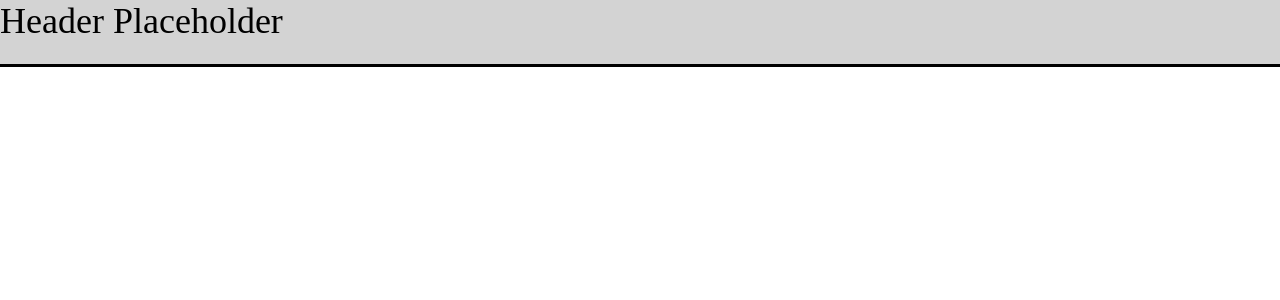
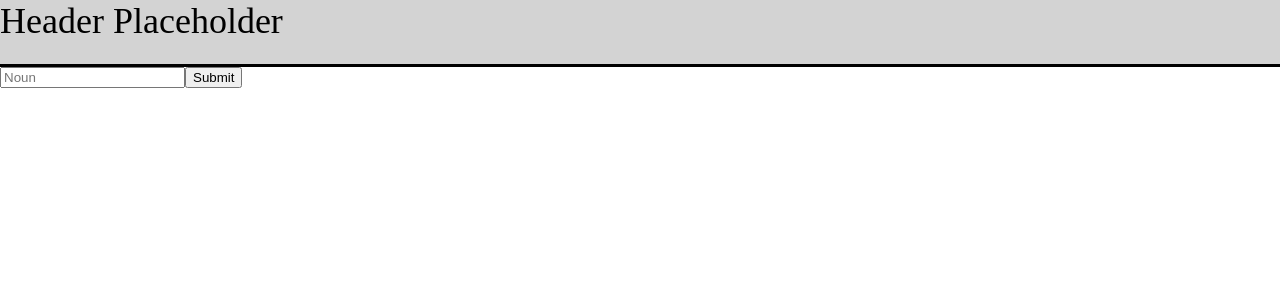
Before and after one commit to d-e-k-k/rap-libs, a React (Create React App) app: page / in a window 1280 px wide. Shown: the top 300 px of the page. Built offline with nearby package versions, Linux system fonts and the light colour scheme.

Commit message:
state added to App.js

```diff
--- a/src/components/app/App.js
+++ b/src/components/app/App.js
@@ -1,12 +1,17 @@
-import React from 'react';
+import React, {useState} from 'react';
 import Header from '../header/Header'
+import MadLibForm from '../mad-lib-form/MadLibForm'
 
 const App = () => {
+    const [keyWords, setKeyWords] = useState([])
     return (
         <div>
             <header>
                 <Header />
             </header>
+            <main>
+                <MadLibForm />
+            </main>
         </div>
     );
 };
@@ -17,3 +22,4 @@ export default App;
 // will contain a welcome screen
 // move to form screen after welcome
 // after from submited load results screen
+// keywords state will be created in app and passed down to children
--- a/src/components/header/Header.js
+++ b/src/components/header/Header.js
@@ -10,4 +10,8 @@ const Header = () => {
 
 export default Header;
 
-//
+// Header will contain
+// title
+//about
+//new rap lib tabs
+// new rap lib tab will take you to a blank/new raplib form
--- a/src/components/mad-lib-form/MadLibForm.js
+++ b/src/components/mad-lib-form/MadLibForm.js
@@ -3,9 +3,21 @@ import React from 'react';
 const MadLibForm = () => {
     return (
         <div>
-
+            <form>
+                <input id='noun'placeholder='Noun' required/>
+                <button type='submit'>Submit</button>
+            </form>
         </div>
     );
 };
 
 export default MadLibForm;
+// useState will be imported
+// state will be loaded and deconructed
+// gerneral form sturcture will be created
+// starting with one input and one submit button
+// state will be updated when form is submitted
+// getryhing word function will fire when submitted event happends
+//getryhming word will contain a fetch
+// fetch url will be base with spot for variables: keyWords and key
+//key will be from local storage
--- a/src/components/mad-lib-results/MadLibResults.js
+++ b/src/components/mad-lib-results/MadLibResults.js
@@ -9,3 +9,7 @@ const MadLibResults = () => {
 };
 
 export default MadLibResults;
+// import use state
+// pass down and deconstruct use state
+// results will contain a mad lib with variables interpolated for keywords and rhyming words.
+// when page load it will contain mad lib text with keywords and rhymes
```
